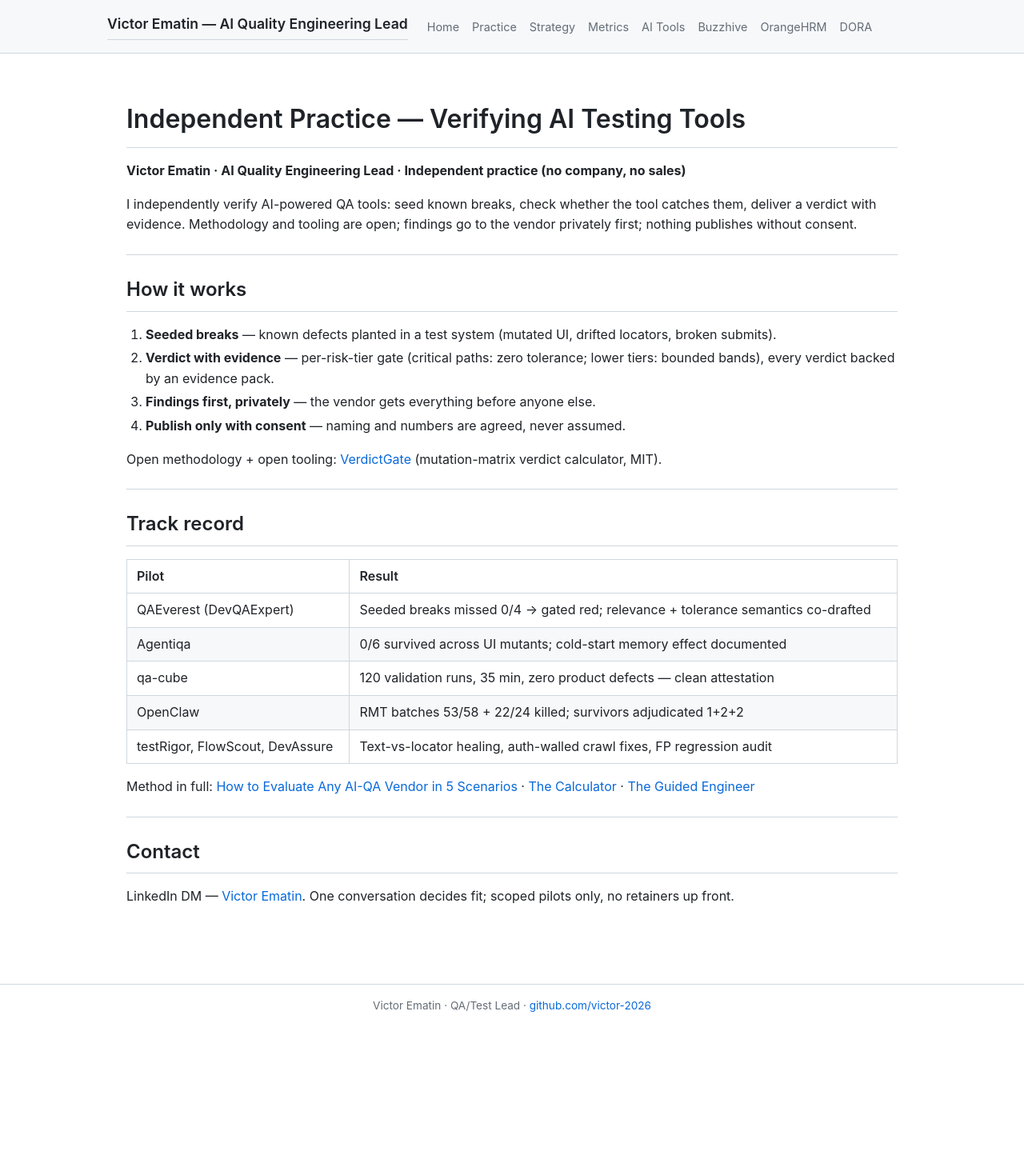
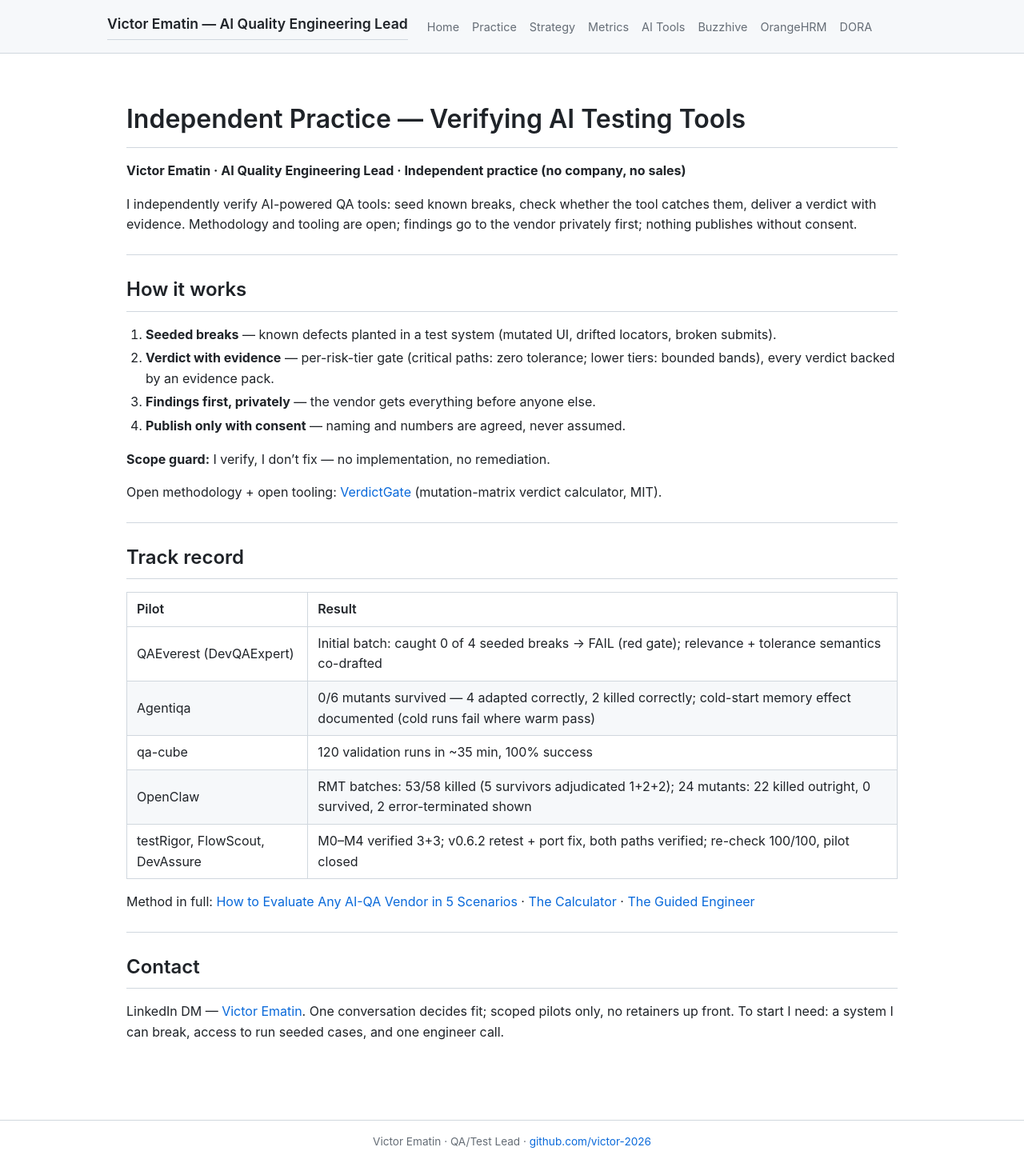
Before and after one commit to victor-2026/portfolio, a Jekyll site: the page built from practice.md, in a window 1280 px wide. Shown: the whole page at 80% size. Built offline with Jekyll 4.4.1, drawn with Linux system fonts in a browser that asks for light colours; our own code applies the rules of GitHub Pages for plain Markdown files; before the commit the page ends 1285 px from its top, so only the background shows below that.

Commit message:
Practice: W2 factual fixes (OpenClaw closeout, QAEverest scoping, gloss, scope guard)

```diff
--- a/practice.md
+++ b/practice.md
@@ -17,6 +17,8 @@ I independently verify AI-powered QA tools: seed known breaks, check whether the
 3. **Findings first, privately** — the vendor gets everything before anyone else.
 4. **Publish only with consent** — naming and numbers are agreed, never assumed.
 
+**Scope guard:** I verify, I don't fix — no implementation, no remediation.
+
 Open methodology + open tooling: [VerdictGate](https://github.com/victor-2026/verdictgate) (mutation-matrix verdict calculator, MIT).
 
 ---
@@ -25,11 +27,11 @@ Open methodology + open tooling: [VerdictGate](https://github.com/victor-2026/ve
 
 | Pilot | Result |
 |-------|--------|
-| QAEverest (DevQAExpert) | Seeded breaks missed 0/4 → gated red; relevance + tolerance semantics co-drafted |
-| Agentiqa | 0/6 survived across UI mutants; cold-start memory effect documented |
-| qa-cube | 120 validation runs, 35 min, zero product defects — clean attestation |
-| OpenClaw | RMT batches 53/58 + 22/24 killed; survivors adjudicated 1+2+2 |
-| testRigor, FlowScout, DevAssure | Text-vs-locator healing, auth-walled crawl fixes, FP regression audit |
+| QAEverest (DevQAExpert) | Initial batch: caught 0 of 4 seeded breaks → FAIL (red gate); relevance + tolerance semantics co-drafted |
+| Agentiqa | 0/6 mutants survived — 4 adapted correctly, 2 killed correctly; cold-start memory effect documented (cold runs fail where warm pass) |
+| qa-cube | 120 validation runs in ~35 min, 100% success |
+| OpenClaw | RMT batches: 53/58 killed (5 survivors adjudicated 1+2+2); 24 mutants: 22 killed outright, 0 survived, 2 error-terminated shown |
+| testRigor, FlowScout, DevAssure | M0–M4 verified 3+3; v0.6.2 retest + port fix, both paths verified; re-check 100/100, pilot closed |
 
 Method in full: [How to Evaluate Any AI-QA Vendor in 5 Scenarios](https://www.linkedin.com/pulse/how-evaluate-any-ai-qa-vendor-5-scenarios-victor-ematin-lqdhe/) · [The Calculator](https://www.linkedin.com/pulse/your-vendors-green-report-claim-heres-calculator-checks-victor-ematin-gml4f/) · [The Guided Engineer](https://www.linkedin.com/pulse/qa-didnt-get-replaced-got-promoted-victor-ematin-9jzse/)
 
@@ -37,4 +39,4 @@ Method in full: [How to Evaluate Any AI-QA Vendor in 5 Scenarios](https://www.li
 
 ## Contact
 
-LinkedIn DM — [Victor Ematin](https://www.linkedin.com/in/victor-ematin/). One conversation decides fit; scoped pilots only, no retainers up front.
+LinkedIn DM — [Victor Ematin](https://www.linkedin.com/in/victor-ematin/). One conversation decides fit; scoped pilots only, no retainers up front. To start I need: a system I can break, access to run seeded cases, and one engineer call.
```
